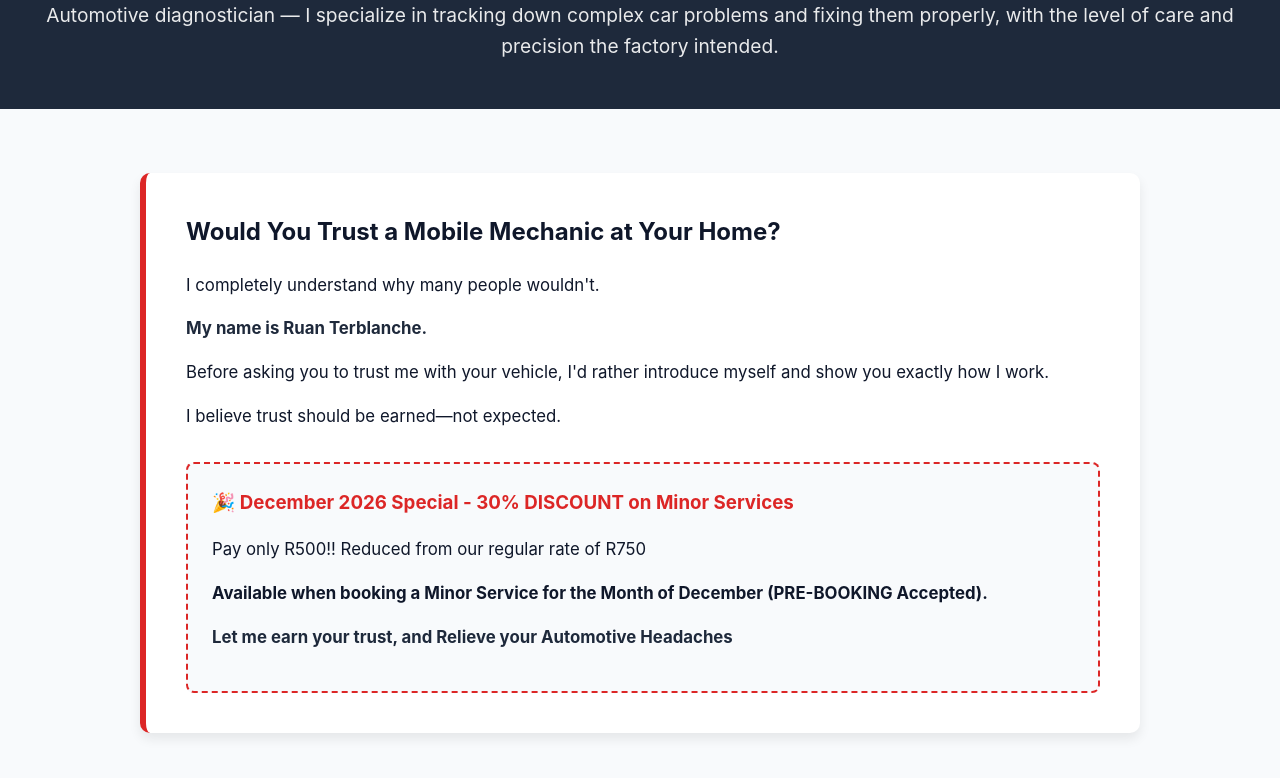
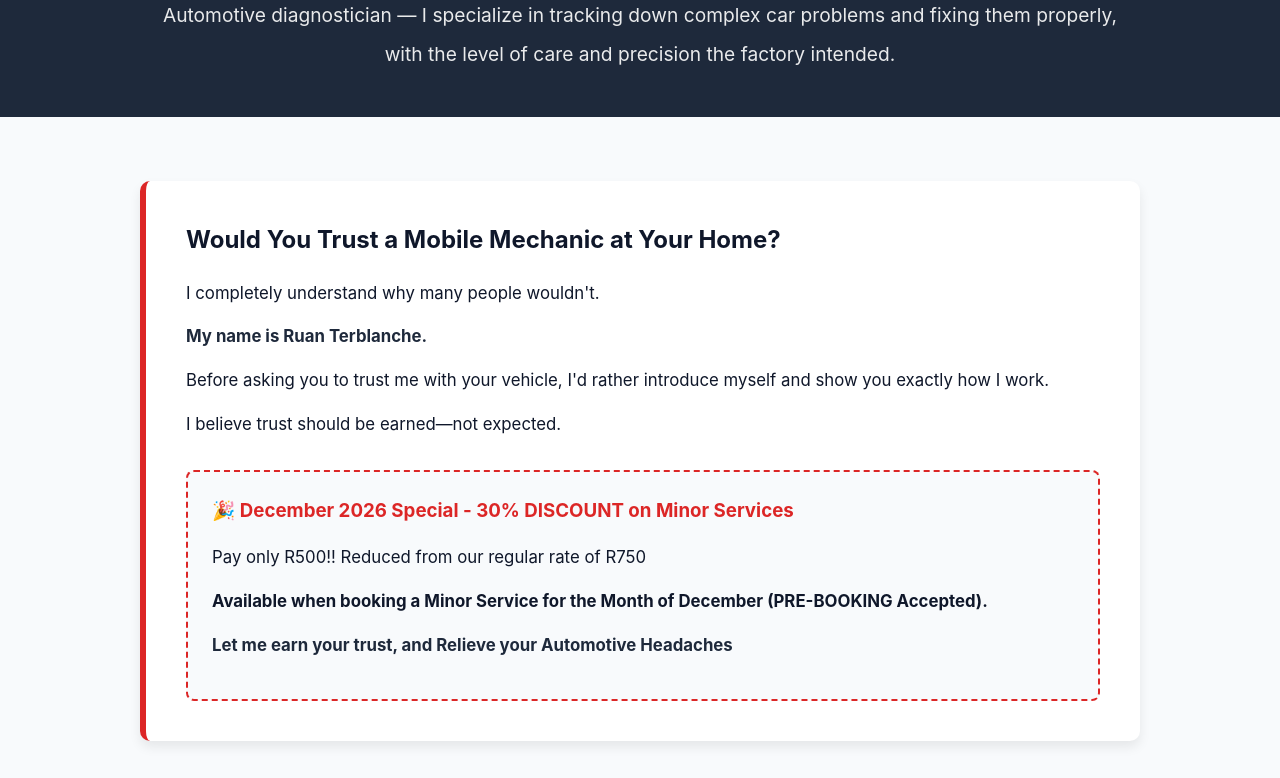
Before and after one commit to PrecAuto/PrecAuto.github.io, a plain HTML site: page index.html in a window 1280 px wide. Shown: the part 120-898 px from the top of the page. Drawn offline with Linux system fonts and the light colour scheme.

Commit message:
Update index.html

```diff
--- a/index.html
+++ b/index.html
@@ -216,8 +216,8 @@
 
     <header>
         <h1>PRECISION MOBILE AUTO CARE (Pty) Ltd</h1>
-        <p>Automotive diagnostician — I specialize in tracking down complex car problems and fixing them properly,
-           with the level of care and precision the factory intended.</p>
+        <p>Automotive diagnostician — I specialize in tracking down complex car problems and fixing them properly,</p>
+        <p>with the level of care and precision the factory intended.</p>
         <!-- <p>Professional Driveway Servicing & Diagnostics | Edenvale & Germiston</p>                                                    Old Version-->
 
     </header>
```
